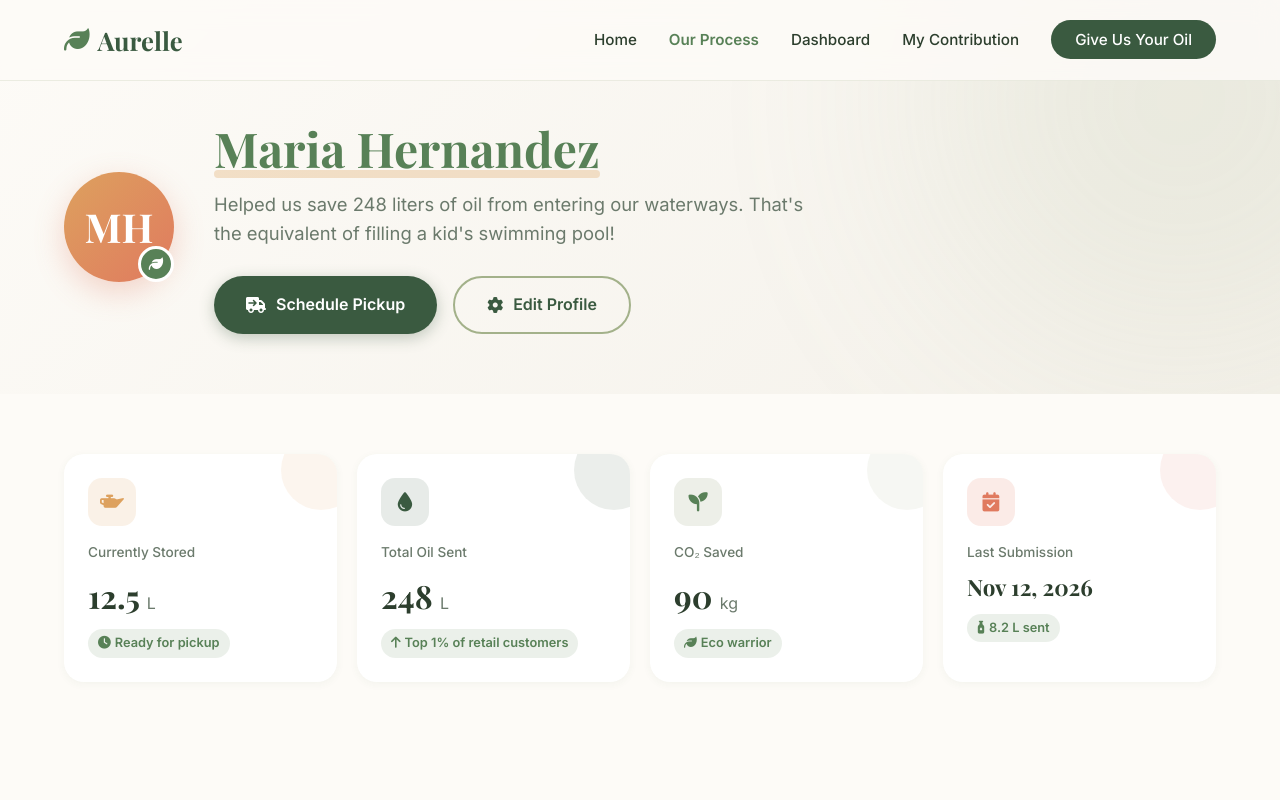
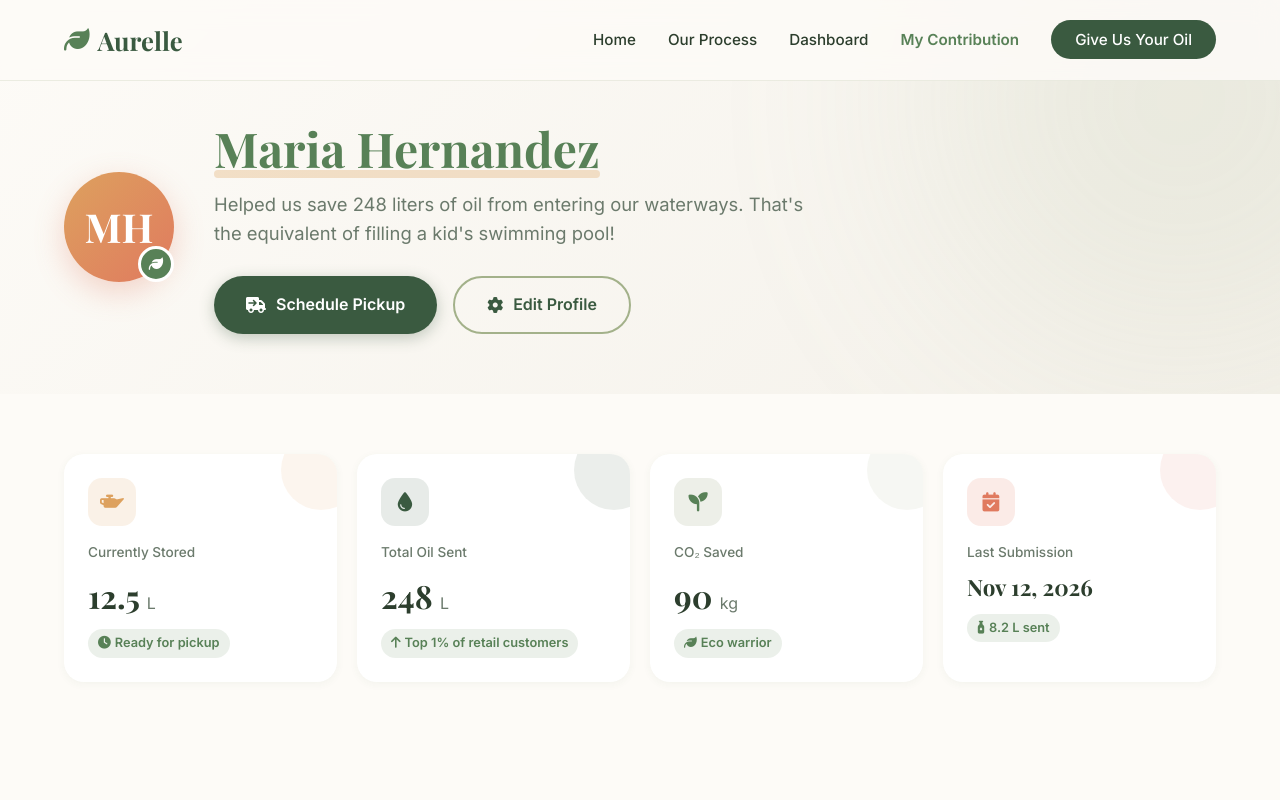
Before and after one commit to semensdkov/semensdkov.github.io, a plain HTML site: page account.html in a window 1280 px wide. Shown: the top 800 px of the page. Drawn offline with nearby package versions, Linux system fonts and the light colour scheme.

Commit message:
Update account.html

```diff
--- a/account.html
+++ b/account.html
@@ -29,9 +29,9 @@
         <nav class="nav-menu">
             <ul>
                 <li><a href="/">Home</a></li>
-                <li><a href="/process" class="active">Our Process</a></li>
+                <li><a href="/process">Our Process</a></li>
                 <li><a href="/dashboard">Dashboard</a></li>
-                <li><a href="/account">My Contribution</a></li>
+                <li><a href="/account" class="active">My Contribution</a></li>
                 <li><a href="/#submit" class="btn-nav">Give Us Your Oil</a></li>
             </ul>
         </nav>
```
